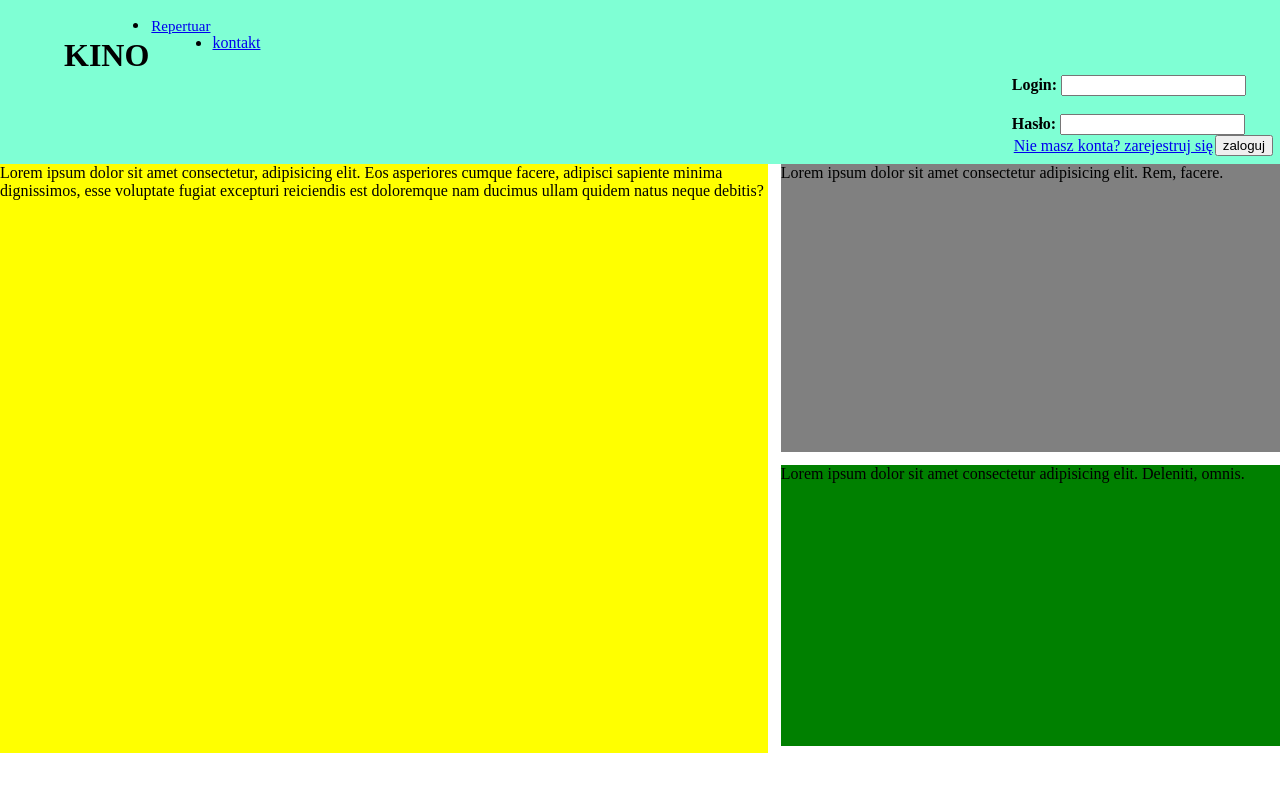
After one commit to JustSmile52/Kino_rezerwacje, a PHP site: page /main.html in a window 1280 px wide. The commit adds this page. Run offline with PHP 8.4, Linux system fonts and the light colour scheme.

Commit message:
zmiana repertuaru i strony glownej

```diff
--- a/login.php
+++ b/login.php
@@ -12,7 +12,7 @@
 
             session_start();
             $_SESSION['login']=$_POST['login'];
-            header("Location: main.php");
+            header("Location: repertuar.php");
             exit();
 
 
--- /dev/null
+++ b/main.html
@@ -0,0 +1,42 @@
+<!DOCTYPE html>
+<html lang="en">
+<head>
+    <meta charset="UTF-8">
+    <meta http-equiv="X-UA-Compatible" content="IE=edge">
+    <meta name="viewport" content="width=device-width, initial-scale=1.0">
+    <title>Document</title>
+    <link rel="stylesheet" href="style.css">
+</head>
+<body>
+    <header class="header">
+        <div>
+            <h1 class="logo">KINO</h1>
+            <div class="navigation">
+                <ul>
+                    <li>
+                        <a style="float: left;margin:2px; font-size: 15px;" href = "repertuar.html">Repertuar</a>
+                    </li>
+                    <li>
+                        <a href="#">kontakt</a>
+                    </li>
+                </ul>
+            </div>
+
+            <form method="POST"  class="form" action="login.php">
+            <b>Login:</b> <input type="text" name="login"><br><br>
+            <b>Hasło:</b> <input type="password" name="haslo"><br>
+            <input style="float:right; " type="submit" value="zaloguj" >
+            <a style="float: left;margin:2px"href = "register.html">Nie masz konta? zarejestruj się</a>
+
+        </form>
+
+        </div>
+
+    </header>
+    <div class="content">
+        <div class="block1">Lorem ipsum dolor sit amet consectetur, adipisicing elit. Eos asperiores cumque facere, adipisci sapiente minima dignissimos, esse voluptate fugiat excepturi reiciendis est doloremque nam ducimus ullam quidem natus neque debitis?</div>
+        <div class="block1up">Lorem ipsum dolor sit amet consectetur adipisicing elit. Rem, facere.</div>
+        <div class="block1down">Lorem ipsum dolor sit amet consectetur adipisicing elit. Deleniti, omnis.</div>
+    </div>
+</body>
+</html>
--- /dev/null
+++ b/style.css
@@ -0,0 +1,64 @@
+body{
+    margin: 0;
+    }
+.header{
+    min-height: 50px;
+    width: 100%;
+    background-color:aquamarine;
+    position: relative;
+    display: inline-block;
+}
+.logo{
+float: left;
+margin-left:5vw;
+}
+.form{
+float: right;
+padding: 5px;
+margin:2px
+}
+.content{
+    width: 100vw;
+    min-height: 300px;
+    height: 80vh;
+    position: relative;
+    display: inline-block;
+
+}
+
+
+
+.block1{
+    width: 60vw;
+    height: 92%;
+    background-color: yellow;
+    float: left;
+    margin-right:1vw
+    }
+.block1up{
+     width: 39vw;
+    height: 45%;
+    background-color: gray;
+    float: left;
+    margin-bottom: 1%;
+     }
+
+.block1down{
+    width: 39vw;
+    height: 44%;
+    background-color: green;
+    float: left;}
+.register{
+   background-color: aquamarine;
+   width:fit-content;
+   display: flex;
+   text-align: center;
+   margin: 0 auto;
+   margin-top: 50px;
+   padding: 10px;
+
+}
+.film{
+    border: orange 3px solid;
+    margin: 10px;
+}
```
Also changed, not shown: pomoce/produkty_a2.php (added, +85 -0 lines), pomoce/produkty_c2.php (added, +21 -0 lines), register.html (added, +34 -0 lines), repertuar.php (added, +86 -0 lines), rezerwacje.php (+82 -2 lines), zarezerwowane.php (added, +15 -0 lines), images/alvin.png (added), images/deadpool.png (added), images/shrek.png (added), images/spiderman.png (added), images/startrek.png (added), 1 other file.
